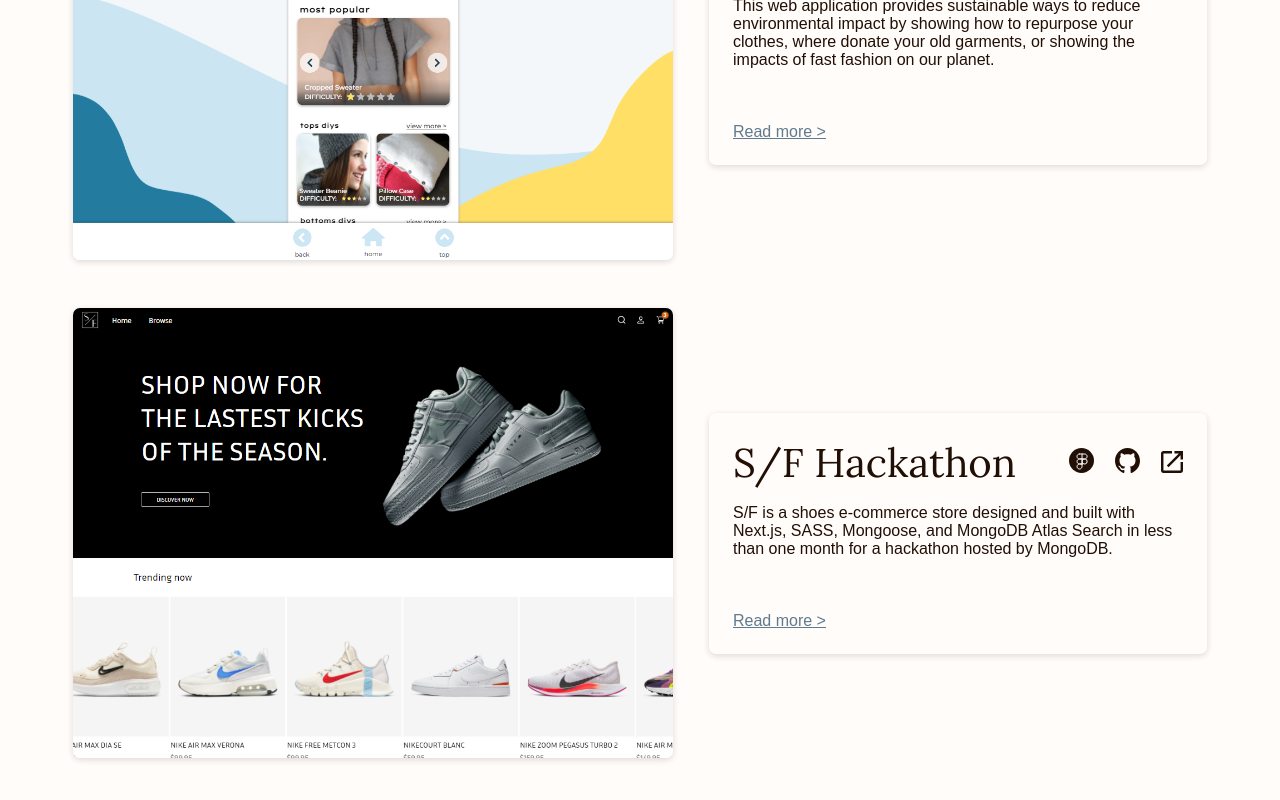
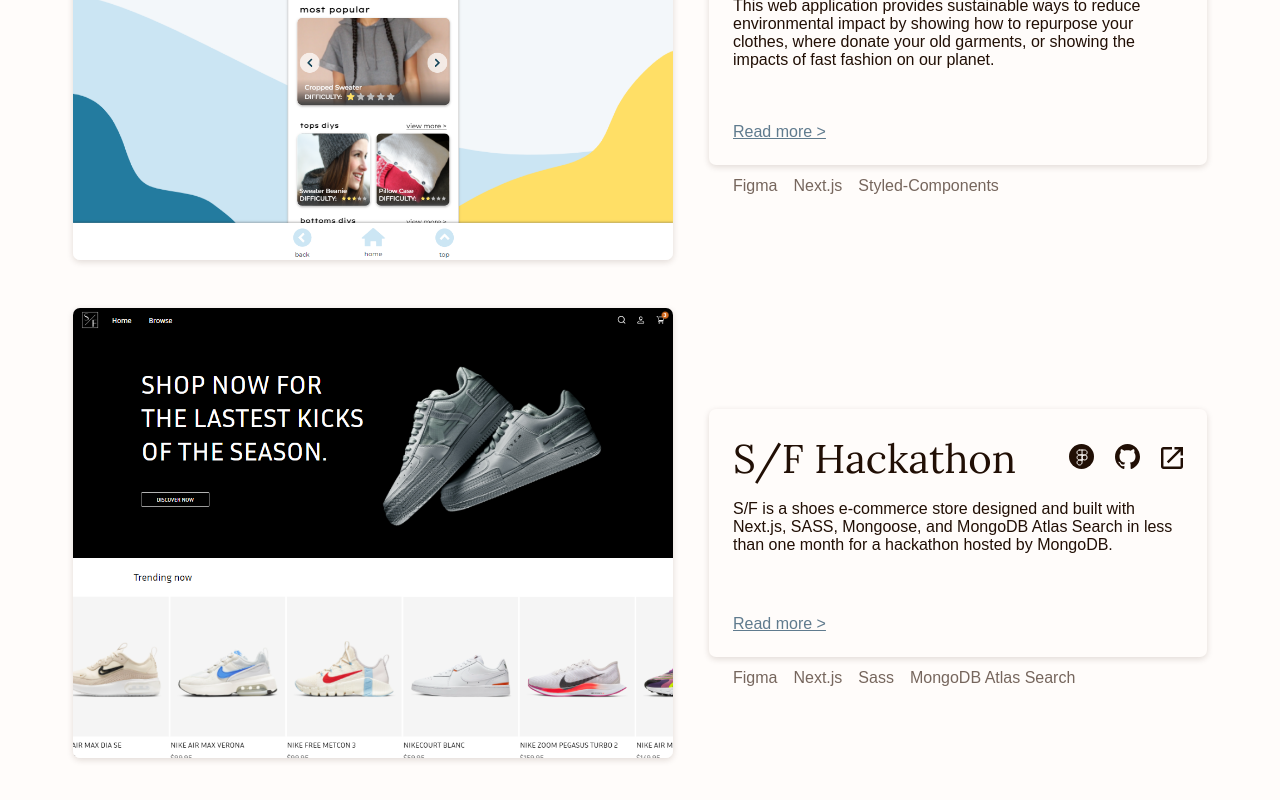
Before and after one commit to irenewuu/portfolio, a Next.js app: page /works in a window 1280 px wide. Shown: the part 1596-2396 px from the top of the page. Built offline with nearby package versions, Linux system fonts and the light colour scheme; a web font is replaced by a local one.

Commit message:
project preview adjustments

```diff
--- a/comps/workDisplay/WorkDisplay.js
+++ b/comps/workDisplay/WorkDisplay.js
@@ -11,6 +11,7 @@
     previewLink="",
     description="Kalm is a self-help web application for stress and anxiety management. It provides convenient access to emotional relief activities and emergency relief, to combat certain unhealthy feelings such as stress and anxiety.",
     projectPage="",
+    techUsed=""
 
 }) {
   return <div className='display-cont'>
@@ -24,8 +25,9 @@
                 <a href={previewLink} target="_blank"><img src={LinkOut.src} /></a>
             </div>
           </div>
-          <p>{description}</p>
+          <p className='display-descript'>{description}</p>
           <a className='read-more-link' onClick={projectPage}>Read more &gt;</a>
+          <p className='tech-used'>{techUsed}</p>
       </div>
   </div>
 }
--- a/pages/works.js
+++ b/pages/works.js
@@ -22,25 +22,28 @@
       githubLink='https://github.com/irenewuu/kalm-app'
       previewLink='https://kalm-app.vercel.app/auth/home/0'
       projectPage={()=>router.push('/projects/kalm')}
+      techUsed='Figma&emsp;React.js&emsp;Styled-Components'
 
     />
     <WorkDisplay
       imgPreview={RevampImg}
       title="reVamp"
-      figmaLink=''
-      githubLink=''
-      previewLink=''
+      figmaLink='https://www.figma.com/file/737HCHw3VZQWXFjp55oJ32/reVamp-Web-Application?node-id=1069%3A8283'
+      githubLink='https://github.com/irenewuu/revamp'
+      previewLink='https://revamp.vercel.app/'
       description='This web application provides sustainable ways to reduce environmental impact by showing how to repurpose your clothes, where donate your old garments, or showing the impacts of fast fashion on our planet.'
       projectPage={()=>router.push('/projects/kalm')}
+      techUsed='Figma&emsp;Next.js&emsp;Styled-Components'
     />
     <WorkDisplay
       imgPreview={SfImg}
       title="S/F Hackathon"
-      figmaLink=''
-      githubLink=''
-      previewLink=''
+      figmaLink='https://www.figma.com/file/WVwcDF8enJTjMFmXhTvbQS/SF-MongoDB-Hackathon-2022?node-id=97%3A236'
+      githubLink='https://github.com/irenewuu/E-Commerce-MongoDB-Hackathon-2022'
+      previewLink='https://streetzfootwear.vercel.app/'
       description='S/F is a shoes e-commerce store designed and built with Next.js, SASS, Mongoose, and MongoDB Atlas Search in less than one month for a hackathon hosted by MongoDB.'
       projectPage={()=>router.push('/projects/kalm')}
+      techUsed='Figma&emsp;Next.js&emsp;Sass&emsp;MongoDB Atlas Search'
     />
   </div>
 </div>
--- a/styles/app.scss
+++ b/styles/app.scss
@@ -60,7 +60,7 @@
   font-weight: 400;
   color: $darkbrown;
 }
-p, a, label, button, input[type="button"] {
+p, a, label, button, input[type="button"], pre {
   font-family: 'Inria Sans', sans-serif;
   color: $darkbrown;
 }
--- a/styles/components/header.scss
+++ b/styles/components/header.scss
@@ -87,7 +87,7 @@
         justify-content: center;
     }
 
-    .header-cont .info-cont div,
+    .header-cont .info-cont div:first-child,
     .header-cont .img-info-cont div:first-child {
         width: 80%;
     }
--- a/styles/components/workdisplay.scss
+++ b/styles/components/workdisplay.scss
@@ -1,3 +1,5 @@
+
+@import './../variables/general.scss';
 .display-cont {
     display: flex;
     flex-direction: row;
@@ -17,7 +19,7 @@
 .display-info-cont {
     position: relative;
     width: 450px;
-    max-height: 500px;
+    min-height: 200px;
     padding: 24px;
 
     background-color: $cream;
@@ -27,14 +29,20 @@
     .display-header {
         margin-bottom: 16px;
     }
-    p {
+
+    .display-links {
+        img {
+            margin-left: 21px;
+        }
+    }
+
+    .display-descript {
         margin-bottom: 72px;
     }
-}
-
-.display-links {
-    img {
-        margin-left: 21px;
+    .tech-used {
+        position: absolute;
+        bottom: -30px;
+        color: $detailText;
     }
 }
 
@@ -43,4 +51,10 @@
     bottom: 24px;
     color: $link;
     text-decoration: underline;
+    cursor: pointer;
 }
+
+@media screen and (max-width: $lg) {
+
+
+}
--- a/styles/variables/general.scss
+++ b/styles/variables/general.scss
@@ -11,3 +11,4 @@
 $beige: #EBD9D0;
 $cream: #FFFCFA;
 $link: #607B8E;
+$detailText: #76665D;
```
